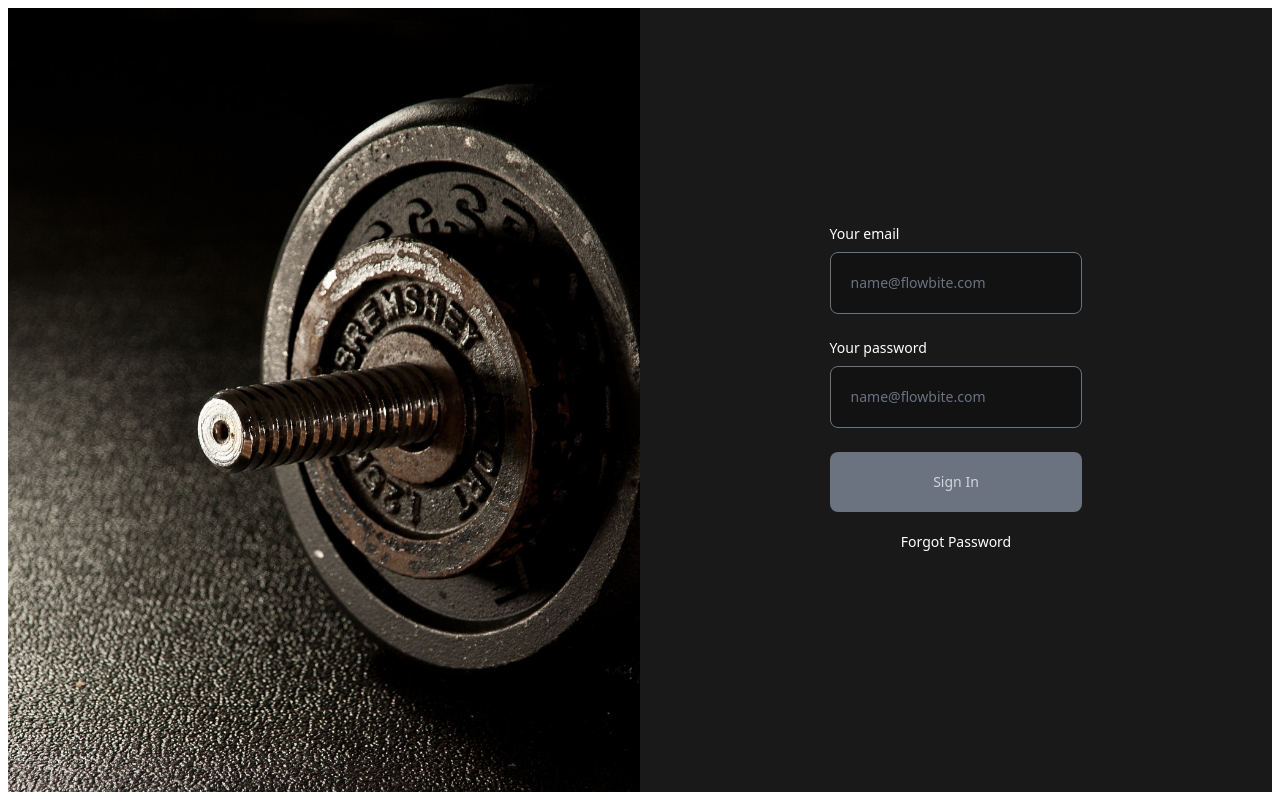
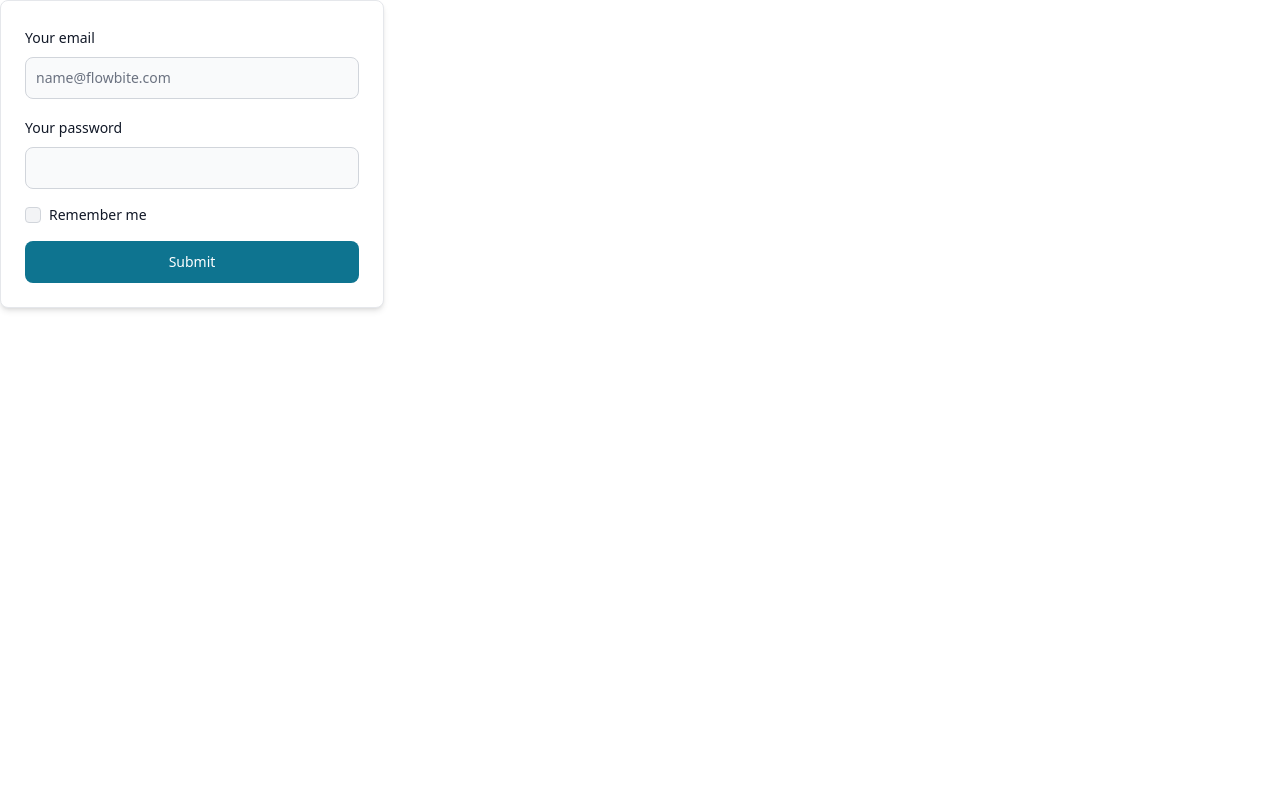
Before and after one commit to hknp796/vitalz, a React (Vite) app: page /login in a window 1280 px wide. Built offline with nearby package versions, Linux system fonts and the light colour scheme.

Commit message:
login page added

```diff
--- a/src/hooks/useAxios.js
+++ b/src/hooks/useAxios.js
@@ -1,4 +1,5 @@
 import api from 'axios'
+import { toast } from "react-toastify";
 
 const useAxios = async ({ method, url, body, setLoading, successCallBack }) => {
     setLoading && setLoading(true)
@@ -9,7 +10,7 @@ const useAxios = async ({ method, url, body, setLoading, successCallBack }) => {
         successCallBack(data)
     }
     catch (err) {
-        console.log(err,'err');
+        toast.error(err.response.data.msg);
     }
     finally {
         setLoading && setLoading(false)
--- a/src/pages/Login.jsx
+++ b/src/pages/Login.jsx
@@ -1,50 +1,69 @@
+import React, { useEffect, useState } from "react";
+import { Card, Label, TextInput, Checkbox, Button } from "flowbite-react";
+import { useNavigate } from "react-router-dom";
+import { toast } from "react-toastify";
 
-import React, { useEffect, useState } from 'react';
-import { useNavigate } from 'react-router-dom';
-import useAxios from '../hooks/useAxios';
+import useAxios from "../hooks/useAxios";
 function Login() {
-    const navigate = useNavigate()
+  const navigate = useNavigate();
+
+  const [email, setEmail] = useState("");
+  const [password, setPassword] = useState("");
+
+  const handleInputChange = (event) => {
+    const { email, password } = event.target;
+    setEmail(email);
+    setPassword(password);
+  };
 
   const handleSubmit = (e) => {
-        navigate("/");
-        return
-        e.preventDefault()
+    e.preventDefault();
     useAxios({
-            method: 'post',
-            url: `${import.meta.env.VITE_REACT_APP_API_BASE_URL}/login`,
-            body:{
-                email:'af',
-                password:'hello'
+      method: "post",
+      url: `/login`,
+      body: {
+        email: "af",
+        password: "hello",
       },
       successCallBack: ({ message }) => {
-                console.log({message});
-                useSaveToken(null)
-                // toast.success(message)
-            }
-        })
-    }
+        console.log("success");
+        useSaveToken(null);
+        // navigate("/");
+        toast.success(message);
+      },
+    });
+  };
   return (
-        <div className='bg-[#19191A] h-[98vh] m-2 md:flex justify-center items-center '>
-            <div className='w-[100%] h-[100%] md:w-[50%] md:block  hidden'><img src="/homeImage.jpg" alt="" className='object-cover h-[100%] w-[100%]' /></div>
-            <div className='w-[100%] h-[100%] md:w-[50%] flex justify-center items-center'>
-                <form className='md:w-[40%] w-[80%] '>
-                    <div className="mb-6">
-                        <label htmlFor="email" className="block mb-2 text-sm font-medium text-white">Your email</label>
-                        <input type="email" id="email" className=" text-white bg-[#121213] border border-gray-500  text-sm rounded-lg block w-full p-5 focus:ring-blue-500 " placeholder="name@flowbite.com" required />
+    <Card className="w-[30%]">
+      <form className="flex flex-col gap-4">
+        <div>
+          <div className="mb-2 block">
+            <Label htmlFor="email1" value="Your email" />
           </div>
-                    <div className="mb-6">
-                        <label htmlFor="password" className="block mb-2 text-sm font-medium text-white">Your password</label>
-                        <input type="password" id="password" className="text-white bg-[#121213] border border-gray-500  text-sm rounded-lg block w-full p-5 focus:ring-blue-500 " placeholder="name@flowbite.com" required />
+          <TextInput
+            id="email1"
+            type="email"
+            placeholder="name@flowbite.com"
+            required
+            onChange={handleInputChange}
+          />
         </div>
-
-                    <button type="submit" className=" text-gray-300 bg-gray-500 font-medium rounded-lg text-sm  w-[100%] px-5 py-5 text-center " onClick={handleSubmit}>Sign In</button>
-                    <div className="flex items-start mb-6">
-                        <label htmlFor="remember" className="mt-5 text-sm font-medium text-white text-center  w-[100%]">Forgot Password</label>
+        <div>
+          <div className="mb-2 block">
+            <Label htmlFor="password1" value="Your password" />
           </div>
+          <TextInput id="password1" type="password" required />
+        </div>
+        <div className="flex items-center gap-2">
+          <Checkbox id="remember" />
+          <Label htmlFor="remember">Remember me</Label>
+        </div>
+        <Button isProcessing={false} type="submit" onClick={handleSubmit}>
+          Submit
+        </Button>
       </form>
-            </div>
-        </div>
-    )
+    </Card>
+  );
 }
 
-export default Login
+export default Login;
```
Lines whose indentation alone changed are shown as unchanged.
